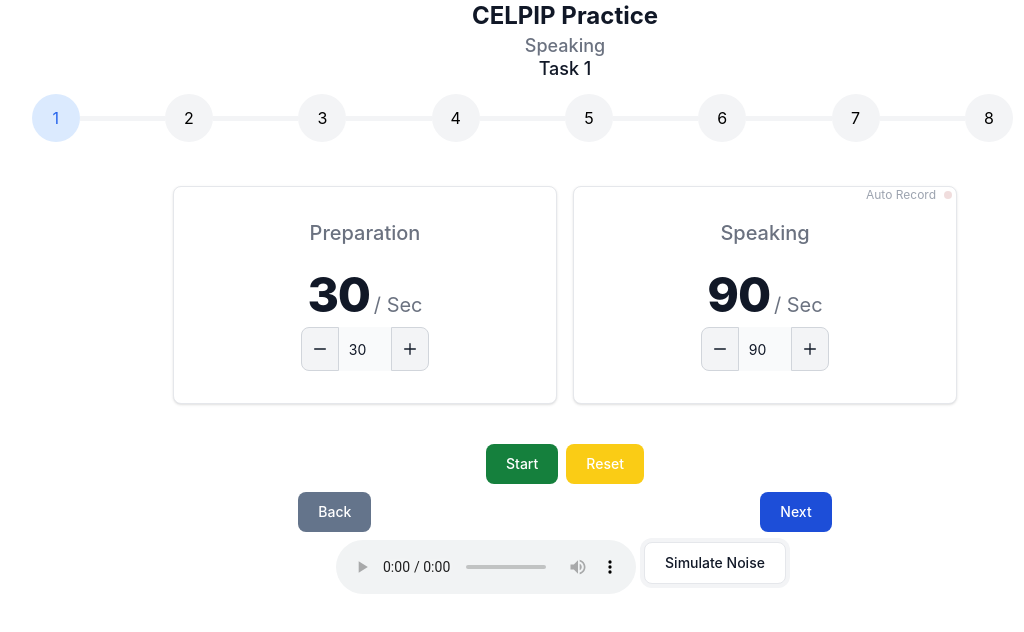
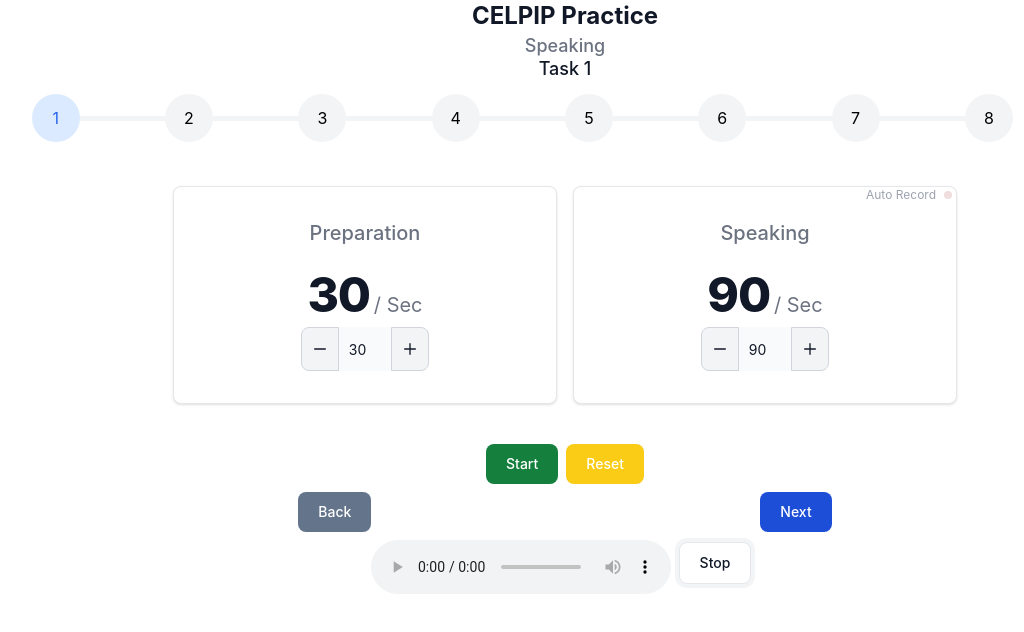
Before and after one commit to tmkasun/celpip-practice, a React (Create React App) app: page / in a window 1280 px wide. Both pictures are taken after a click on the button "Simulate Noise". Shown: the top 632 px of the page, without its empty margins (75-1099 px from the left). Built offline with nearby package versions, Linux system fonts and the light colour scheme; no server answers.

Commit message:
update noise

```diff
--- a/src/App.tsx
+++ b/src/App.tsx
@@ -11,8 +11,8 @@ import useMic from "./hooks/useMic";
 import ding from "./sounds/ding.mp3";
 import end from "./sounds/end.mp3";
 import startNow from "./sounds/startNow.mp3";
-import noise from "./sounds/noise.mp3";
 import { blobToDataURL, dataURLtoBlob } from "./utils";
+import NoisePlayer from "./components/NoisePlayer";
 
 const TasksToTime: {
   [index: number]: { preparationTime: number; speakingTime: number };
@@ -79,7 +79,6 @@ function App() {
   }, [currentTask]);
   const [dingSound] = useSound(ding);
   const [endSound] = useSound(end);
-  const noiseRef = useRef<HTMLAudioElement>(null);
   const {
     mediaURL,
     isRecording,
@@ -294,21 +293,7 @@ function App() {
             </div>
           </div>
         </div>
-        <div className="flex flex-col-reverse sm:flex-row justify-center items-center mt-2 gap-2">
-          <audio ref={noiseRef} controls src={noise} />
-          <button
-            className="py-2.5 px-5 me-2 mb-2 text-sm font-medium text-gray-900 focus:outline-none bg-white rounded-lg border border-gray-200 hover:bg-gray-100 hover:text-blue-700 focus:z-10 focus:ring-4 focus:ring-gray-100 dark:focus:ring-gray-700 dark:bg-gray-800 dark:text-gray-400 dark:border-gray-600 dark:hover:text-white dark:hover:bg-gray-700"
-            onClick={() => {
-              if (noiseRef.current) {
-                noiseRef.current.play();
-                noiseRef.current.loop = true;
-                noiseRef.current.volume = 0.2;
-              }
-            }}
-          >
-            Simulate Noise
-          </button>
-        </div>
+        <NoisePlayer />
       </div>
     </div>
   );
--- /dev/null
+++ b/src/components/NoisePlayer.tsx
@@ -0,0 +1,36 @@
+import { useRef, useState } from "react";
+import noise from "../sounds/noise.mp3";
+
+export default function NoisePlayer() {
+  const noiseRef = useRef<HTMLAudioElement>(null);
+  const [isPlaying, setIsPlaying] = useState(false);
+
+  return (
+    <div className="flex flex-col-reverse sm:flex-row justify-center items-center mt-2 gap-2">
+      <audio
+        className={isPlaying ? "" : "hidden"}
+        ref={noiseRef}
+        controls
+        src={noise}
+      />
+      <button
+        className="py-2.5 px-5 me-2 mb-2 text-sm font-medium text-gray-900 focus:outline-none bg-white rounded-lg border border-gray-200 hover:bg-gray-100 hover:text-blue-700 focus:z-10 focus:ring-4 focus:ring-gray-100 dark:focus:ring-gray-700 dark:bg-gray-800 dark:text-gray-400 dark:border-gray-600 dark:hover:text-white dark:hover:bg-gray-700"
+        onClick={() => {
+          if (noiseRef.current) {
+            if (!isPlaying) {
+              noiseRef.current.play();
+              noiseRef.current.loop = true;
+              noiseRef.current.volume = 0.2;
+              setIsPlaying(true);
+            } else {
+              noiseRef.current.pause();
+              setIsPlaying(false);
+            }
+          }
+        }}
+      >
+        {isPlaying ? "Stop" : "Simulate Noise"}
+      </button>
+    </div>
+  );
+}
--- a/src/components/Stepper.tsx
+++ b/src/components/Stepper.tsx
@@ -46,7 +46,7 @@ const Stepper = (props: any) => {
           }
         })}
       </ol>
-      <div className="items-center gap-4 mb-4 flex w-full flex-col lg:flex-row  justify-center">
+      <div className="items-normal gap-4 mb-4 flex w-full flex-col lg:flex-row  justify-center">
         {children}
       </div>
     </>
```
